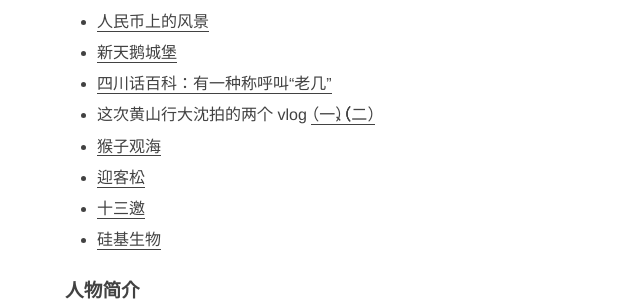
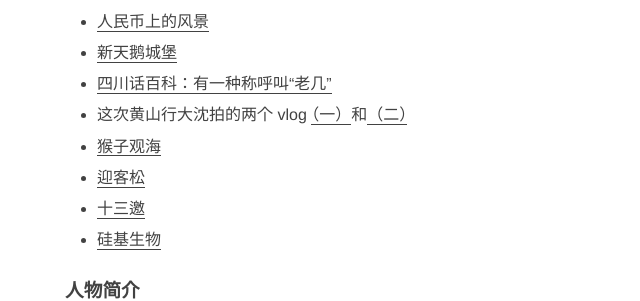
Before and after one commit to onion7878/bubaile.net, a Jekyll site: the page built from _posts/2018-08-20-mount-huangshan.md, in a window 1280 px wide. Shown: the part 396-697 px from the top of the page, without its empty margins (319-959 px from the left). Built offline with Jekyll 4.4.1, drawn with Linux system fonts in a browser that asks for light colours.

Commit message:
修改格式

```diff
--- a/_posts/2018-08-20-mount-huangshan.md
+++ b/_posts/2018-08-20-mount-huangshan.md
@@ -16,7 +16,7 @@
 - [人民币上的风景](http://www.dili360.com/nh/article/p5350c3d8ba6cd93.htm)
 - [新天鹅城堡](https://baike.baidu.com/item/%E6%96%B0%E5%A4%A9%E9%B9%85%E5%9F%8E%E5%A0%A1)
 - [四川话百科：有一种称呼叫“老几”](http://www.sc.xinhuanet.com/content/2017-06/14/c_1121142909.htm)
-- 这次黄山行大沈拍的两个 vlog [（一）](https://www.bilibili.com/video/av28753122)、[（二）](https://www.bilibili.com/video/av28774779)
+- 这次黄山行大沈拍的两个 vlog [（一）](https://www.bilibili.com/video/av28753122)和[（二）](https://www.bilibili.com/video/av28774779)
 - [猴子观海](https://baike.baidu.com/item/%E7%8C%B4%E5%AD%90%E8%A7%82%E6%B5%B7)
 - [迎客松](https://baike.baidu.com/item/迎客松)
 - [十三邀](http://v.qq.com/x/search/?q=%E5%8D%81%E4%B8%89%E9%82%80)
```
